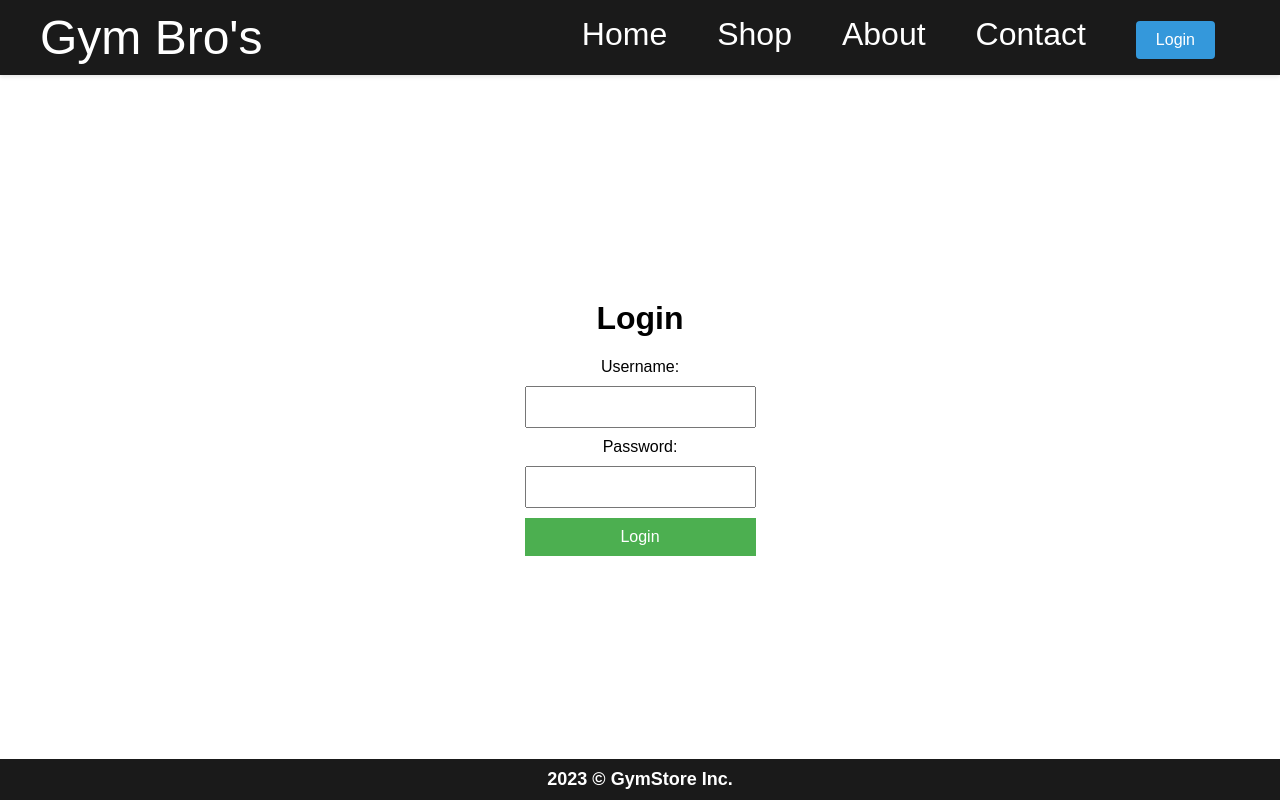
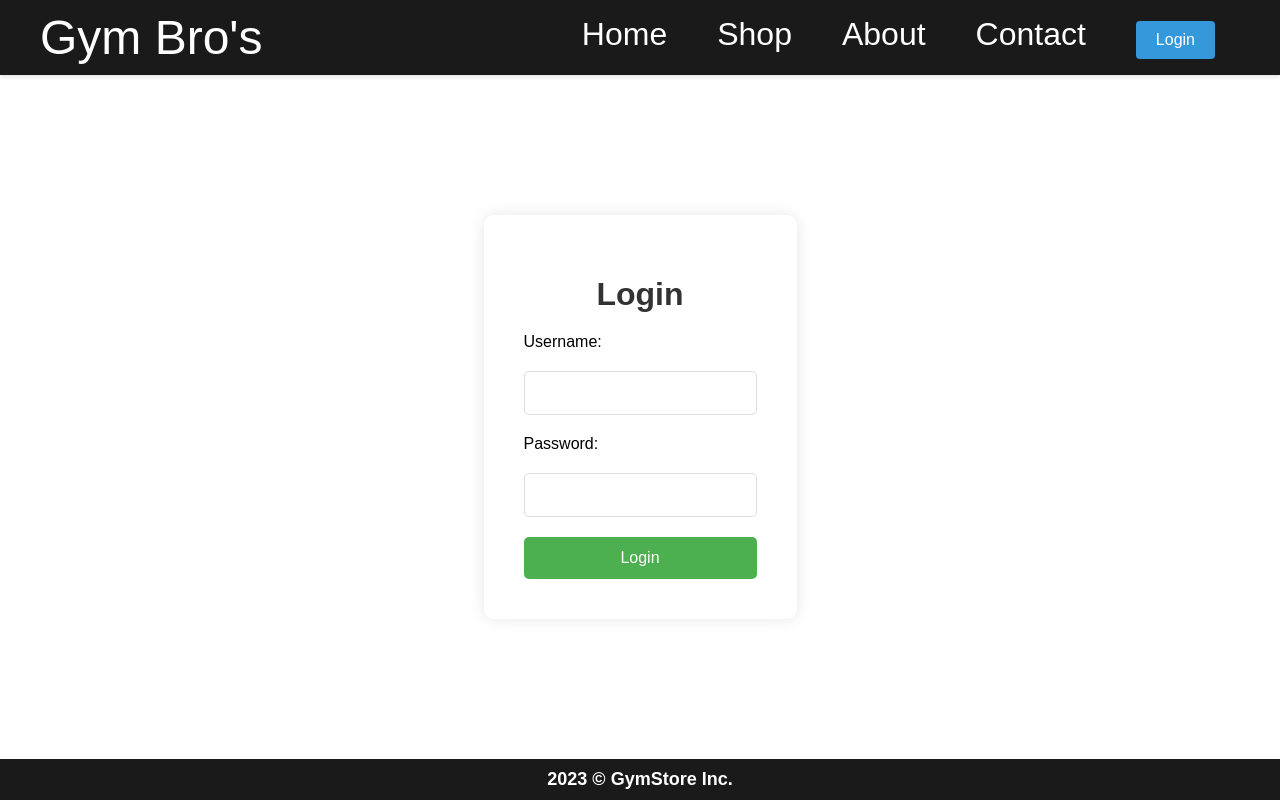
Before and after one commit to samogoljat/React-fitness-shop, a React (Create React App) app in the folder fitness-shop-frontend/: page /login in a window 1280 px wide. Built offline with nearby package versions, Linux system fonts and the light colour scheme.

Commit message:
improved login css

```diff
--- a/fitness-shop-frontend/src/components/Login.js
+++ b/fitness-shop-frontend/src/components/Login.js
@@ -1,22 +1,14 @@
 import React, { useState } from 'react';
 import { useNavigate } from 'react-router-dom';
-import '../styles/Login.css'; // Import your CSS styles if you have any
+import '../styles/Login.css';
 
 const Login = () => {
-  // State variables for handling form inputs
   const [username, setUsername] = useState('');
   const [password, setPassword] = useState('');
-
-  // useNavigate hook for navigating to another route
   const navigate = useNavigate();
 
-  // Handle login submission
   const handleLogin = async (e) => {
     e.preventDefault();
-
-    // Your login logic here (e.g., sending the credentials to the server, etc.)
-
-    // Example logic: If username and password are 'admin', navigate to '/dashboard'
     if(username === 'admin' && password === 'admin') {
       navigate('/dashboard');
     } else {
@@ -25,7 +17,7 @@ const Login = () => {
   };
 
   return (
-    <div className="login-container">
+    <div className="login-container" style={{opacity: 0, animation: "slideIn 0.5s forwards"}}>
       <h1>Login</h1>
       <form onSubmit={handleLogin} className="login-form">
         <label htmlFor="username">Username:</label>
@@ -36,7 +28,6 @@ const Login = () => {
           onChange={(e) => setUsername(e.target.value)}
           required
         />
-
         <label htmlFor="password">Password:</label>
         <input
           type="password"
@@ -45,7 +36,6 @@ const Login = () => {
           onChange={(e) => setPassword(e.target.value)}
           required
         />
-
         <button type="submit">Login</button>
       </form>
     </div>
--- a/fitness-shop-frontend/src/styles/Login.css
+++ b/fitness-shop-frontend/src/styles/Login.css
@@ -2,26 +2,65 @@
   max-width: 400px;
   margin: auto;
   text-align: center;
+  background-color: #fff;
+  padding: 40px;
+  border-radius: 10px;
+  box-shadow: 0px 0px 15px rgba(0,0,0,0.1);
+  transition: transform 0.3s ease-in-out;
+}
+
+.login-container:hover {
+  transform: scale(1.02);  /* Slight zoom on hover */
 }
 
 .login-form {
   display: flex;
   flex-direction: column;
-  gap: 10px;
+  gap: 20px;
 }
 
 input, button {
-  padding: 10px;
+  padding: 12px;
   font-size: 16px;
+  border: 1px solid #ddd;
+  border-radius: 5px;
+  outline: none;
+  transition: border-color 0.2s ease-in-out;
+}
+
+input:focus {
+  border-color: #4CAF50;  /* Green border on input focus */
 }
 
 button {
-  background-color: #4CAF50; /* Green */
+  background-color: #4CAF50;
   border: none;
   color: white;
   cursor: pointer;
+  transition: background-color 0.3s ease-in-out;
 }
 
 button:hover {
   background-color: #45a049;
 }
+
+label {
+  align-self: flex-start;  /* Aligns label to the start */
+  font-weight: 500;  /* Slightly bolder label */
+}
+
+h1 {
+  margin-bottom: 20px;  /* Add space below the title */
+  color: #333;  /* Darker text color */
+}
+
+@keyframes slideIn {
+  from {
+    opacity: 0;
+    transform: translateY(-30px);
+  }
+  to {
+    opacity: 1;
+    transform: translateY(0);
+  }
+}
```
